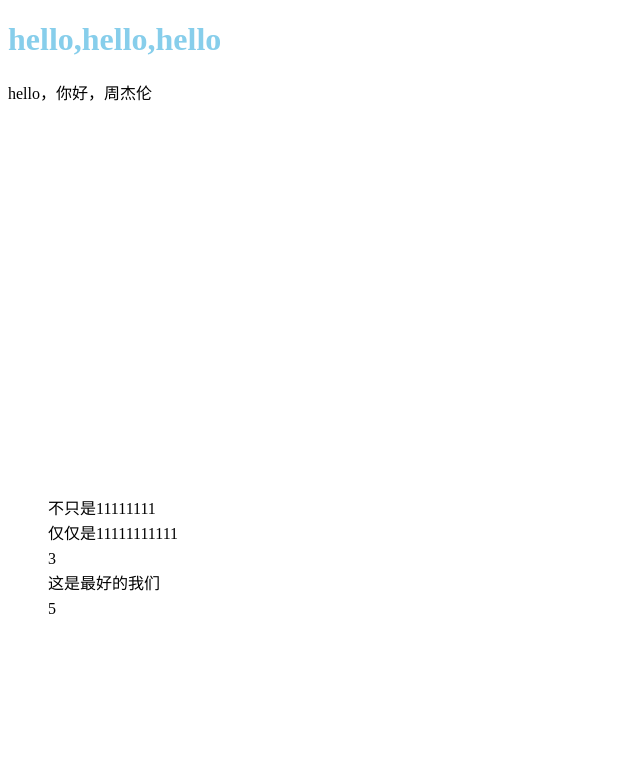
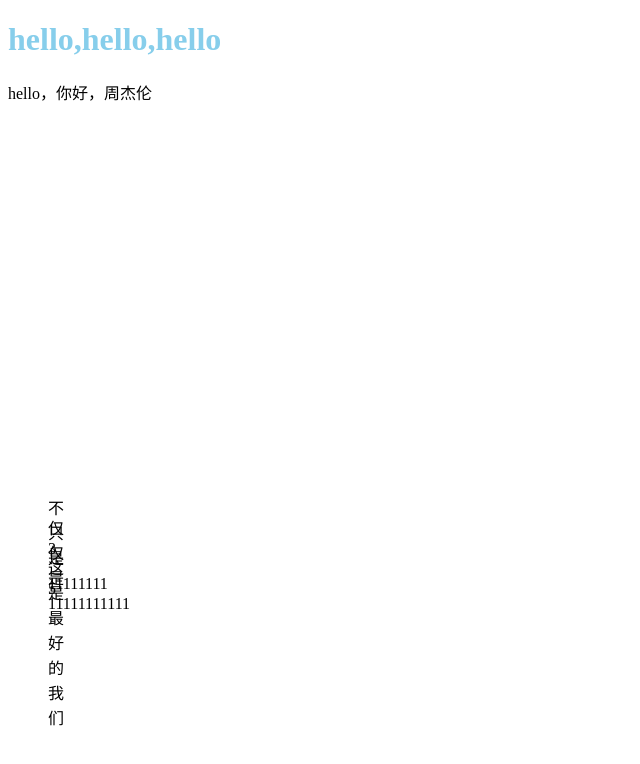
Before and after one commit to Olivia-LIan/test-demo, a plain HTML site: page index.html in a window 1280 px wide. Shown: the whole page, without its empty margins (0-640 px from the left). Drawn offline with Linux system fonts and the light colour scheme.

Commit message:
这里是分支提交的代码

```diff
--- a/css/index.css
+++ b/css/index.css
@@ -12,4 +12,6 @@ ul {
 }
 li {
     line-height: 25px;
+    width: 20px;
+    height: 20px;
 }
--- a/js/function.js
+++ b/js/function.js
@@ -1 +1,4 @@
 console.log('欢迎来到天霸的的世界');
+
+
+var str = "这句话将在分支中提交"
```
